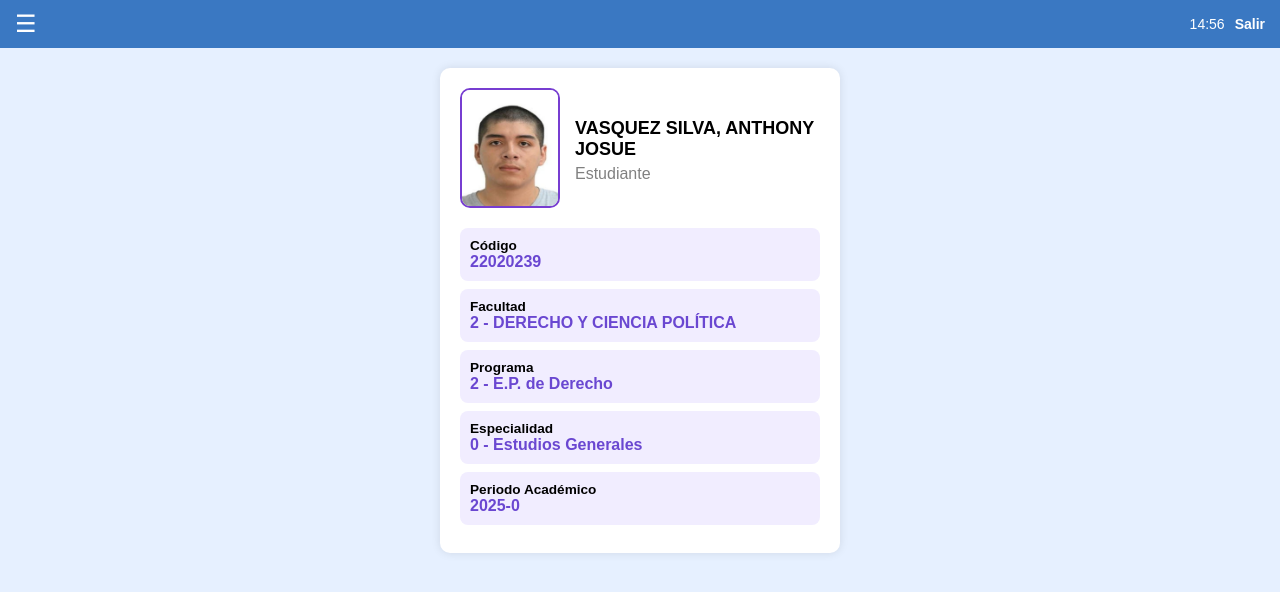
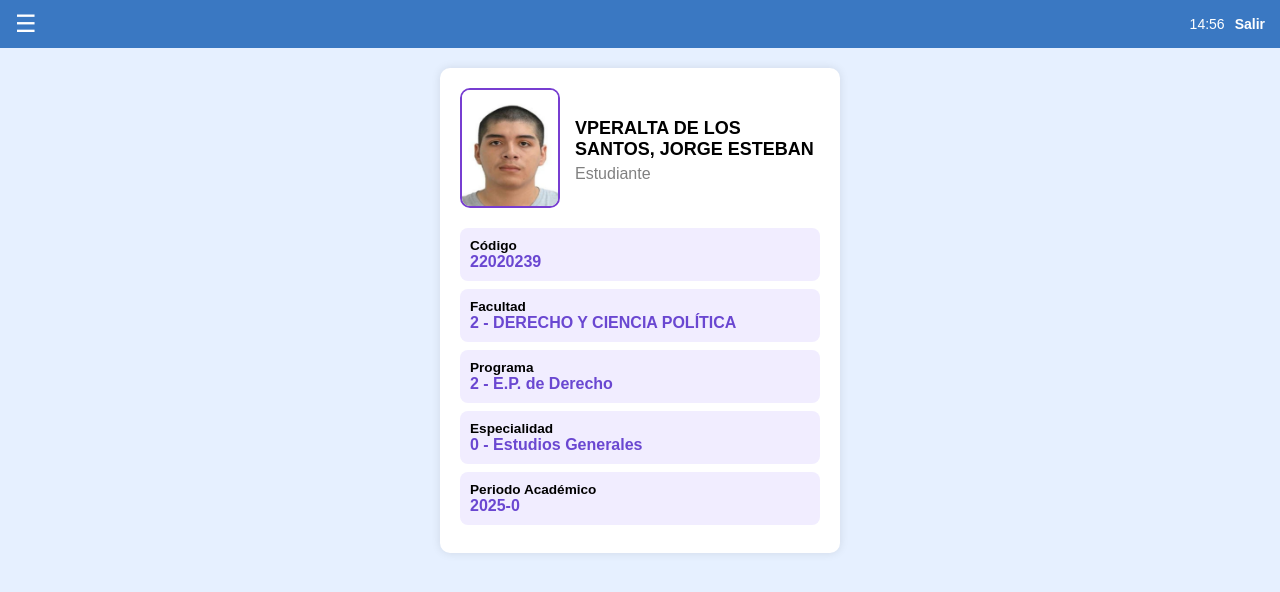
Before and after one commit to AlexandroSB1/UNIVERSIDAD-NACIONAL-MAYOR-DE-SAN-MARCOS-2, a plain HTML site: page index.html in a window 1280 px wide. Drawn offline with Linux system fonts and the light colour scheme.

Commit message:
Update index.html

```diff
--- a/index.html
+++ b/index.html
@@ -127,7 +127,7 @@
     <div class="photo-info">
       <img src="Foto.png" alt="Foto de estudiante">
       <div class="info">
-        <h2>VASQUEZ SILVA, ANTHONY JOSUE</h2>
+        <h2>VPERALTA DE LOS SANTOS, JORGE ESTEBAN</h2>
         <p>Estudiante</p>
       </div>
     </div>
```
